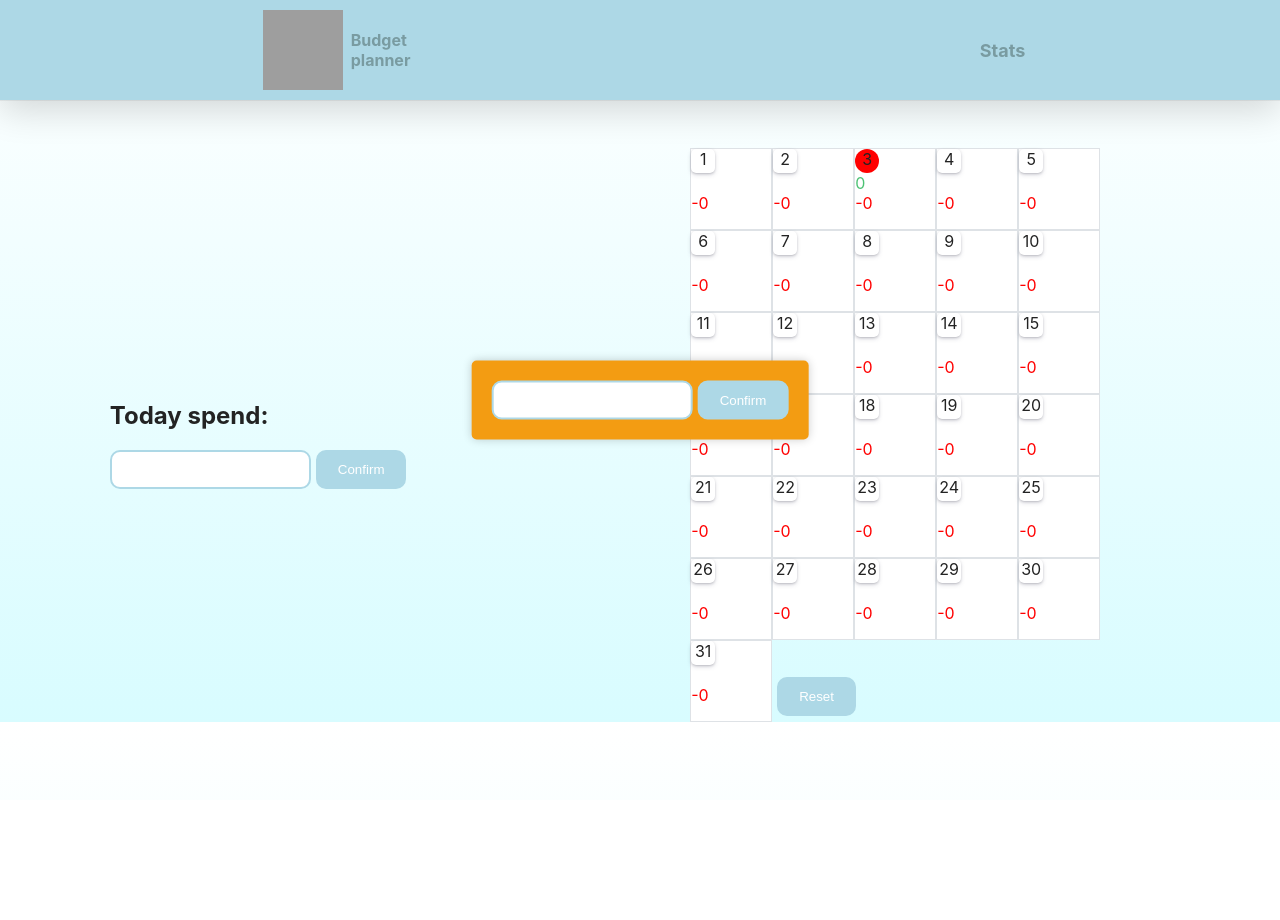
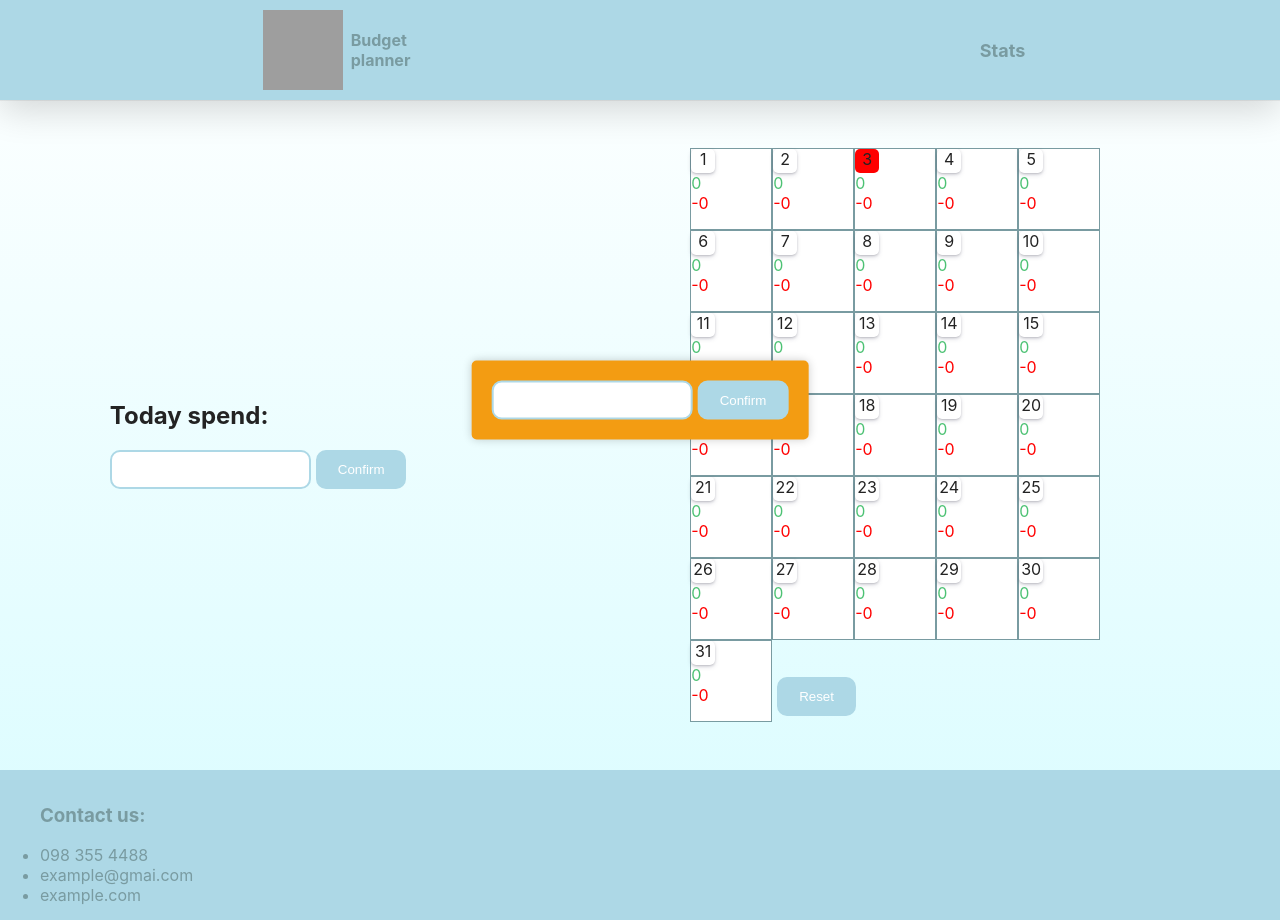
Before and after one commit to Anatolik322/budget-planner, a React (Create React App) app: page / in a window 1280 px wide. Before the commit the page ends 800 px from the top, so only its background shows below. Built offline with nearby package versions, Linux system fonts and the light colour scheme; grey boxes are pictures that could not be loaded.

Commit message:
feat: created footer and added some style

```diff
--- a/src/App.js
+++ b/src/App.js
@@ -4,6 +4,8 @@ import Header from "./components/header/Header";
 import Calendar from "./components/calendar/Calendar";
 import SpendInput from "./components/input/SpendInput";
 import IncimeModal from "./components/incomeModal/IncomeModal";
+import Footer from "./components/footer/Footer";
+
 function App() {
   return (
     <div className="App">
@@ -13,6 +15,7 @@ function App() {
         <Calendar></Calendar>
       </main>
       <IncimeModal></IncimeModal>
+      <Footer></Footer>
     </div>
   );
 }
--- a/src/components/calendarItem/CalendarItem.jsx
+++ b/src/components/calendarItem/CalendarItem.jsx
@@ -8,7 +8,8 @@ function CalendarItem({day, amount, spend, today}) {
     <div className="calendar_item">
       <div className={day == d.getDate() ? "item_date_selected": "item_date"}>{day}</div>
       <div className="sum">
-        {day == d.getDate() && <span className="can">{amount}</span>}<br/>
+        {/* {day == d.getDate() && <span className="can">{amount}</span>}<br/> */}
+        <span className="can">{amount}</span><br/>
         <span className="sp">-{spend}</span>
       </div>
     </div>
--- a/src/components/calendarItem/calendarItem.css
+++ b/src/components/calendarItem/calendarItem.css
@@ -2,14 +2,14 @@
     width: 5rem;
     height: 5rem;
     background-color: #fff;
-    border: 1px solid #dee2e6;
+    border: 1px solid #799ba1;
     margin: 0;
     display: inline-block;
     color: #232323;
 }
 
 .item_date_selected{
-    border-radius: 100%;
+    border-radius: 5px;
     width: 1.5rem;
     height: 1.5rem;
     background-color: red;
--- a/src/components/footer/Footer.jsx
+++ b/src/components/footer/Footer.jsx
@@ -1,11 +1,17 @@
 import React from 'react'
+import './footer.css'
 
-function footer() {
+function Footer() {
   return (
-    <div>
-
-    </div>
+    <footer className='footer'>
+      <ul className="footer_list">
+        <h3>Contact us:</h3>
+        <li>098 355 4488</li>
+        <li>example@gmai.com</li>
+        <li>example.com</li>
+      </ul>
+    </footer>
   )
 }
 
-export default footer
+export default Footer
--- /dev/null
+++ b/src/components/footer/footer.css
@@ -0,0 +1,10 @@
+.footer{
+    color: #799ba1;
+    height: 150px;
+    background-color: lightblue;
+    display: flex;
+    align-items: center;
+    justify-content: flex-start;
+    gap: 5rem;
+    margin-top: 3rem;
+}
```
